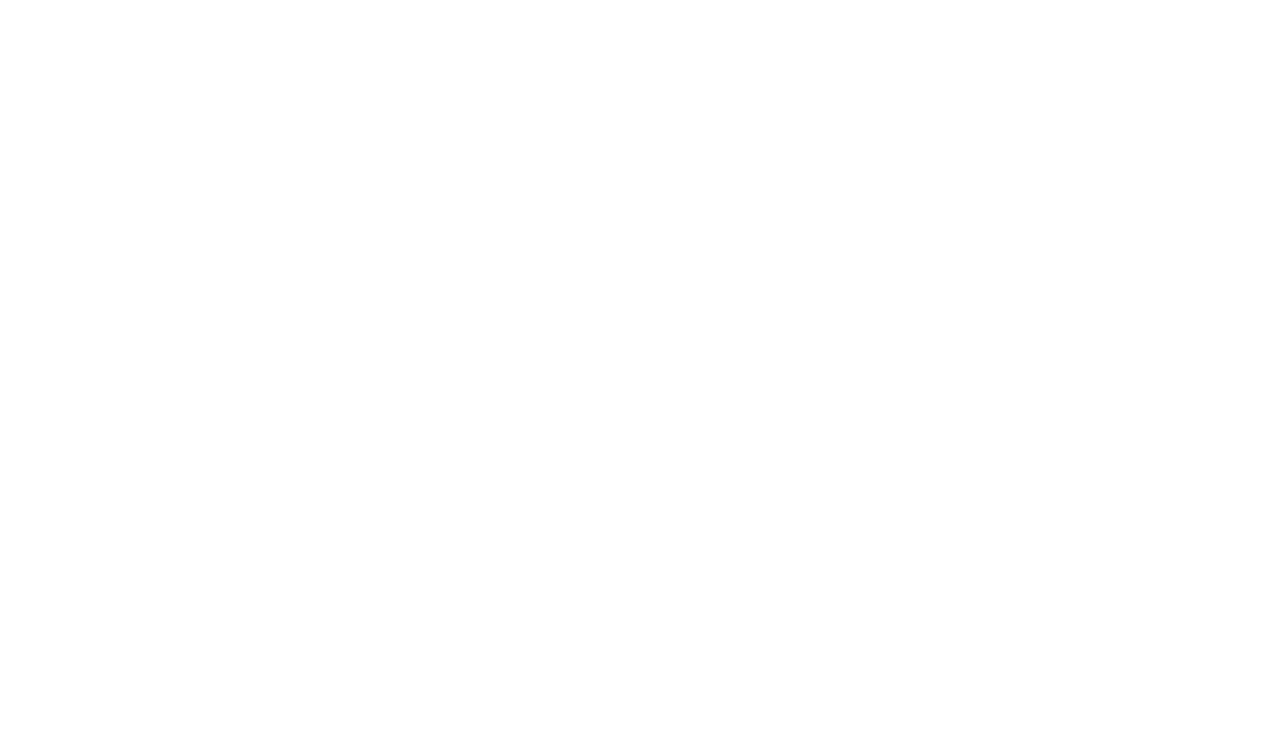
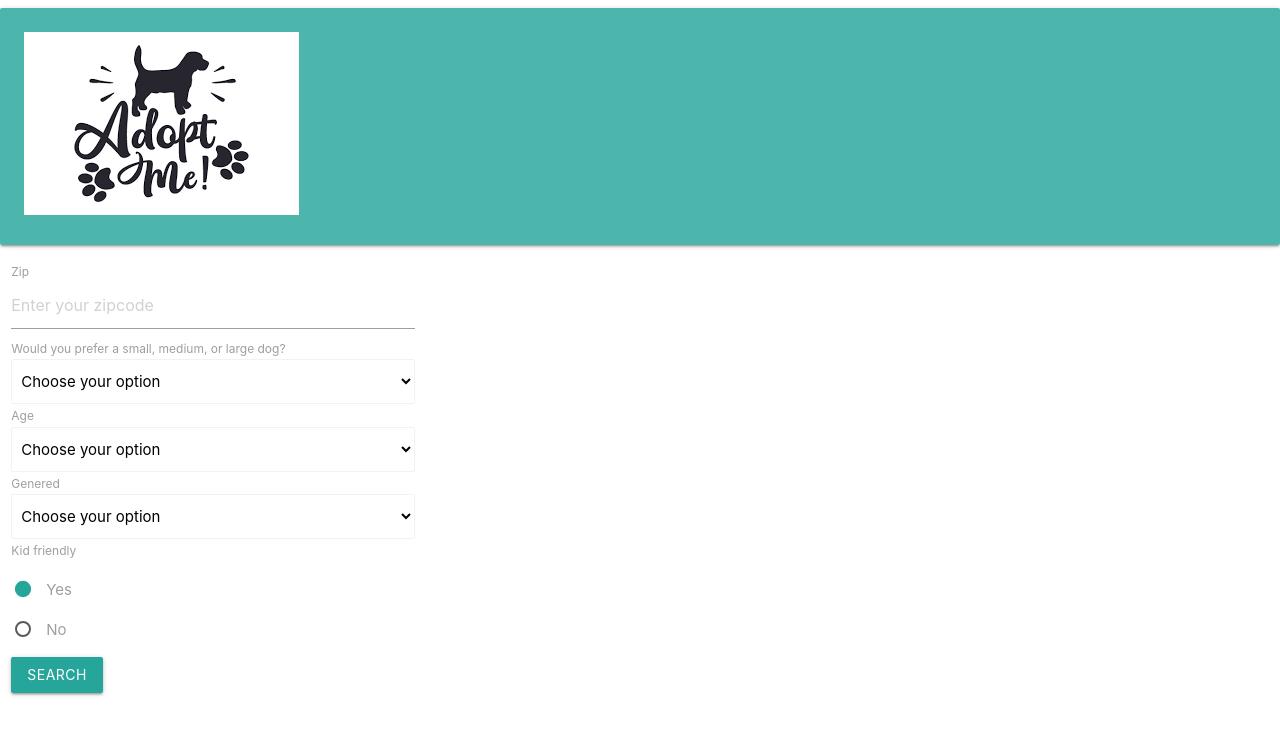
Before and after one commit to DWill1440/team-horns, a plain HTML site: page index.html in a window 1280 px wide. Drawn offline with nearby package versions, Linux system fonts and the light colour scheme.

Commit message:
add html content

```diff
--- a/index.html
+++ b/index.html
@@ -1,11 +1,76 @@
 <!DOCTYPE html>
 <html lang="en">
+
 <head>
-    <meta charset="UTF-8">
-    <meta name="viewport" content="width=device-width, initial-scale=1.0">
-    <title>Document</title>
+  <meta charset="UTF-8">
+  <meta name="viewport" content="width=device-width, initial-scale=1.0">
+  <title>Pet-Tinder</title>
+  <link rel="shortcut icon"
+    href="https://encrypted-tbn0.gstatic.com/images?q=tbn%3AANd9GcQspjwtrs1U1WYlM7DKYRMwLW8iNGQN8enZbg&usqp=CAU"
+    type="image/icon">
+  <link rel="stylesheet" href="https://cdnjs.cloudflare.com/ajax/libs/materialize/1.0.0/css/materialize.min.css">
 </head>
+
 <body>
+  <header class="card-panel teal lighten-2">
+    <div>
+      <a href="#" class="brand-logo"><img src="assets/img/logo.png" alt="Adopt"></a>
+    </div>
+  </header>
 
+  <div class="row">
+    <div class="col s4" id="pet-form">
+      <div class="form-group">
+        <label>Zip</label>
+        <input type="text" id="zip" class="form-control form-control-lg" placeholder="Enter your zipcode">
+
+        <label>Would you prefer a small, medium, or large dog?</label>
+        <select class="browser-default">
+          <option value="" disabled selected>Choose your option</option>
+          <option value="1">Small</option>
+          <option value="2">Medium</option>
+          <option value="3">Large</option>
+        </select>
+
+        <label>Age</label>
+        <select class="browser-default">
+          <option value="" disabled selected>Choose your option</option>
+          <option value="1">Puppy</option>
+          <option value="2">Young</option>
+          <option value="3">Adult</option>
+          <option value="3">Senior</option>
+        </select>
+
+        <label>Genered</label>
+        <select class="browser-default">
+          <option value="" disabled selected>Choose your option</option>
+          <option value="1">Male</option>
+          <option value="2">Female</option>
+        </select>
+
+        <label>Kid friendly</label>
+        <p>
+          <label>
+            <input name="group1" type="radio" checked />
+            <span>Yes</span>
+          </label>
+        </p>
+        <p>
+          <label>
+            <input name="group1" type="radio" />
+            <span>No</span>
+          </label>
+        </p>
+
+
+
+        <input type="submit" value="Search" class="btn btn-dark btn-lg btn-block mt-3">
+      </div>
+    </div>
+
+    <div id="results"></div>
+  </div>
+  <script src="https://cdnjs.cloudflare.com/ajax/libs/materialize/1.0.0/js/materialize.min.js"></script>
 </body>
+
 </html>
```
Also changed, not shown: assets/img/logo.png (added).
